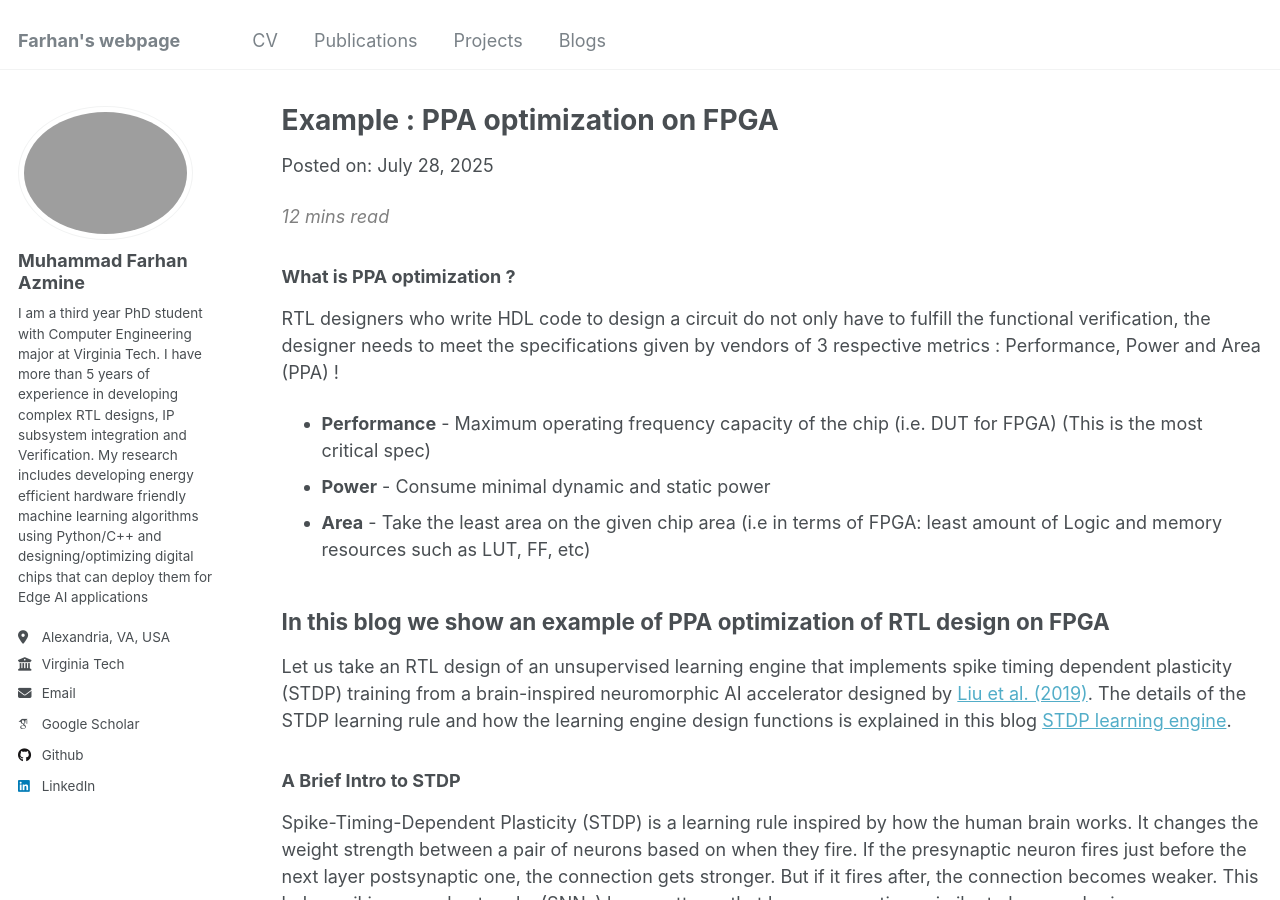
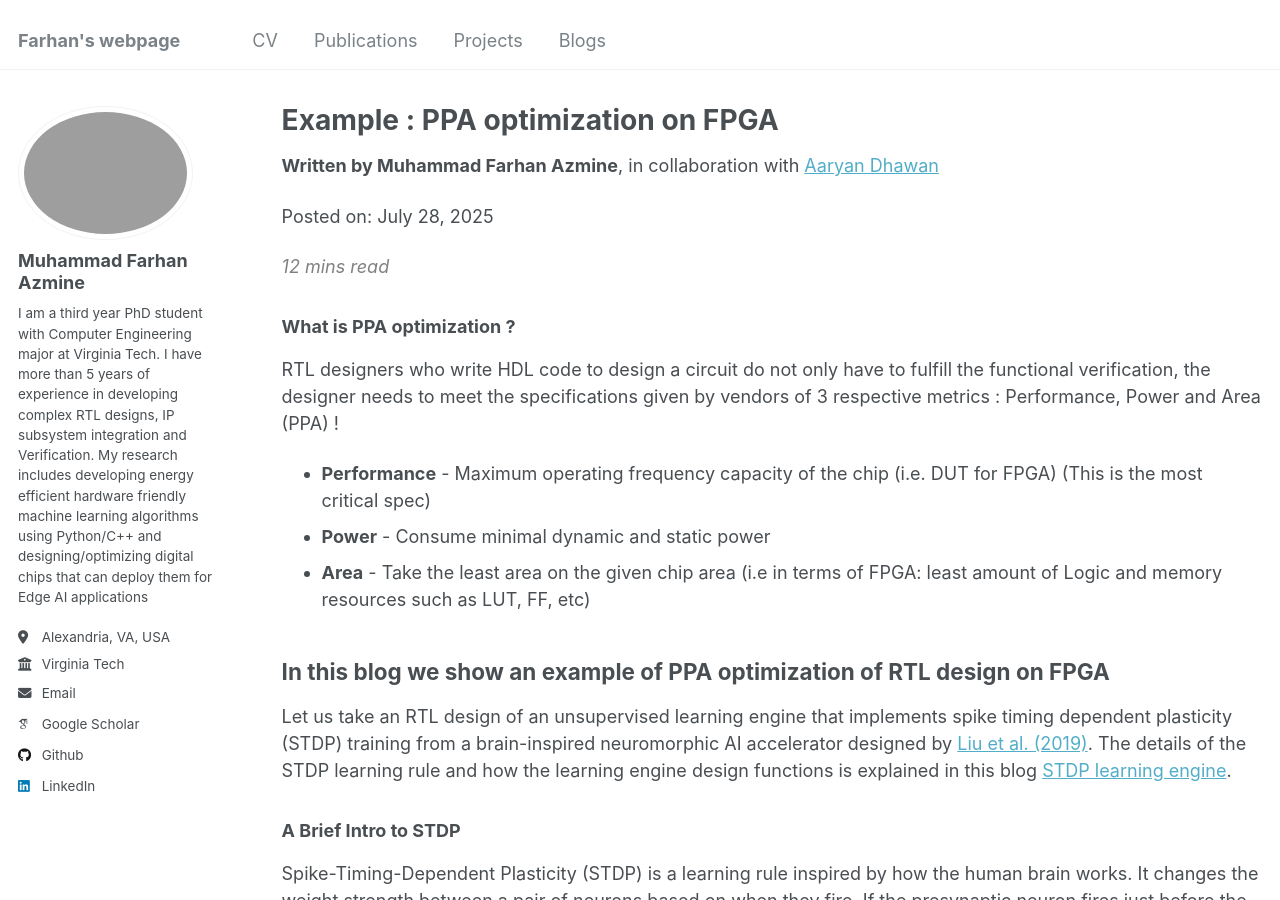
Before and after one commit to muhammadfarhan720/web-profile, a Jekyll site: the page built from blogs/PPA/PPA_FPGA_day01.html, in a window 1280 px wide and 900 px high. Built offline with Jekyll 4.4.1, drawn with Linux system fonts in a browser that asks for light colours; some web fonts are replaced.

Commit message:
Update PPA_FPGA_day01.html

```diff
--- a/blogs/PPA/PPA_FPGA_day01.html
+++ b/blogs/PPA/PPA_FPGA_day01.html
@@ -2,6 +2,8 @@
 layout: archive
 title: "Example : PPA optimization on FPGA  "
 ---
+<p><strong>Written by Muhammad Farhan Azmine</strong>, in collaboration with
+<a href="https://github.com/aaryanvdhawan" target="_blank">Aaryan Dhawan</a></p>
 
 
 <article class="blog-post">
```
